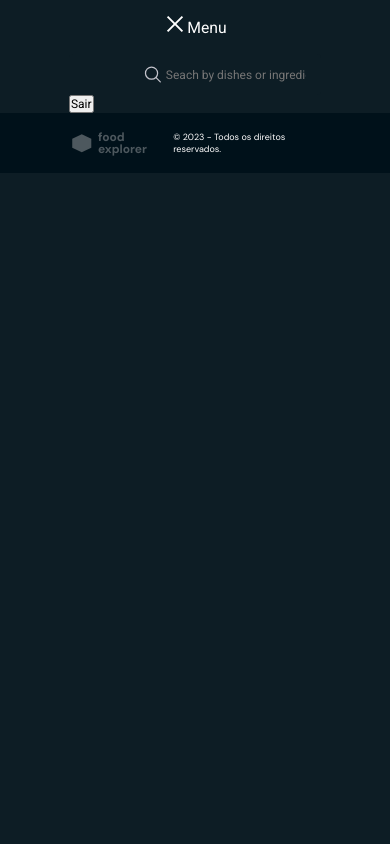
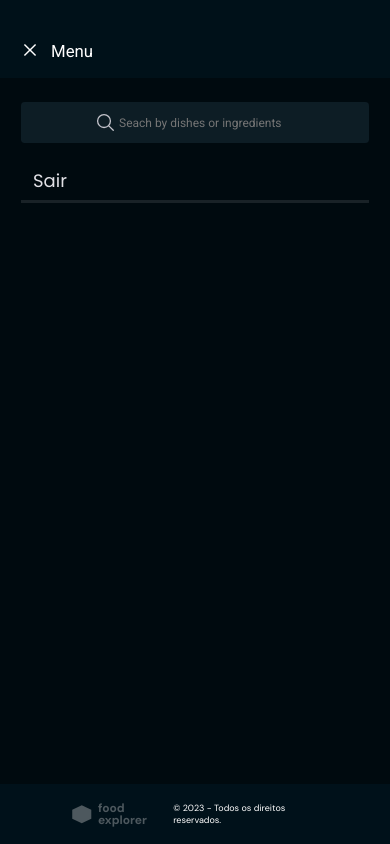
Before and after one commit to NataliaKals003/FoodExplorer.Frontend, a React (Vite) app: page / in a window 390 px wide. Both pictures are taken after a click on the button 87 px from the left and 39 px from the top of the page. Built offline with nearby package versions, Linux system fonts and the light colour scheme.

Commit message:
finishing the side menu

```diff
--- a/src/components/SideMenu/index.jsx
+++ b/src/components/SideMenu/index.jsx
@@ -1,4 +1,4 @@
-import { Container, MenuHader, Title, CloseButton, Nav, Search, Logout } from "./styles";
+import { Container, MenuHader, Title, CloseButton, Search, Logout } from "./styles";
 import { Footer } from '../Footer';
 import { Input } from "../Input";
 import { AiOutlineClose } from 'react-icons/ai';
@@ -9,16 +9,15 @@ export function SideMenu({ closeMenu }) {
         <Container>
             <MenuHader>
                 <CloseButton onClick={closeMenu}>
-                    <AiOutlineClose size={24} />
+                    <AiOutlineClose size={18} />
                 </CloseButton>
                 <Title>Menu</Title>
             </MenuHader>
-            <Nav>
-                <Search>
-                    <Input placeholder="Seach by dishes or ingredients" icon={IoSearchOutline} />
-                </Search>
-                <Logout>Sair</Logout>
-            </Nav>
+            <Search>
+                <Input placeholder="Seach by dishes or ingredients" icon={IoSearchOutline} />
+            </Search>
+            <Logout>Sair</Logout>
+            <div style={{ marginTop: 'auto' }}></div>
             <Footer />
         </Container>
     )
--- a/src/components/SideMenu/styles.js
+++ b/src/components/SideMenu/styles.js
@@ -5,9 +5,7 @@ export const Container = styled.aside`
     display: none;
 
     @media(max-width: ${LAYOUT_BREAKPOINTS.MD}) {
-
     display: flex;
-    align-items: center;
     flex-direction: column;
     width: 100%;
     height: 100vh;
@@ -15,21 +13,25 @@ export const Container = styled.aside`
     z-index: 1;
     top: 0;
     left: 0;
-    background-color: ${({ theme }) => theme.COLORS.DARK_900};
+    background-color: ${({ theme }) => theme.COLORS.DARK_400};
     transition: transform 0.3s ease;
     transform: translateX(0);
     }
 `;
 
 export const MenuHader = styled.header`
+    background-color: ${({ theme }) => theme.COLORS.DARK_700};
     display: flex;
+    flex-direction: row;
     align-items: center;
-    padding: 1rem;
+    padding: 3.5rem 1.75rem 1.5rem;
+    height: 6.5rem;
 `;
 
 export const Title = styled.div`
-    font-size: 1.31rem;
+    font-size: 1.4rem;
     font-weight: 400;
+    margin-left: 1rem;
 `;
 
 export const CloseButton = styled.button`
@@ -37,17 +39,28 @@ export const CloseButton = styled.button`
   border: none;
   color: ${({ theme }) => theme.COLORS.LIGHT_100};
   cursor: pointer;
-  font-size: 24px;
 `;
 
-export const Nav = styled.div`
-
-`;
 
 export const Search = styled.div`
+    margin: 0;
+    align-items: center;
+    justify-content: center;
+    display: flex;
+    z-index: 1000;
+    padding: 2rem 1.75rem;
 
 `;
 
 export const Logout = styled.button`
-
+    background: none;
+    border: none;
+    color: ${({ theme }) => theme.COLORS.LIGHT_300};
+    font-size: 1.5rem;
+    font-family: "Poppins", sans-serif;
+    display: flex;
+    margin: 0 1.75rem;
+    border-bottom: solid 3px ${({ theme }) => theme.COLORS.DARK_1000};
+    padding-bottom: 0.5rem;
+    padding-left: 1rem;
 `;
```
